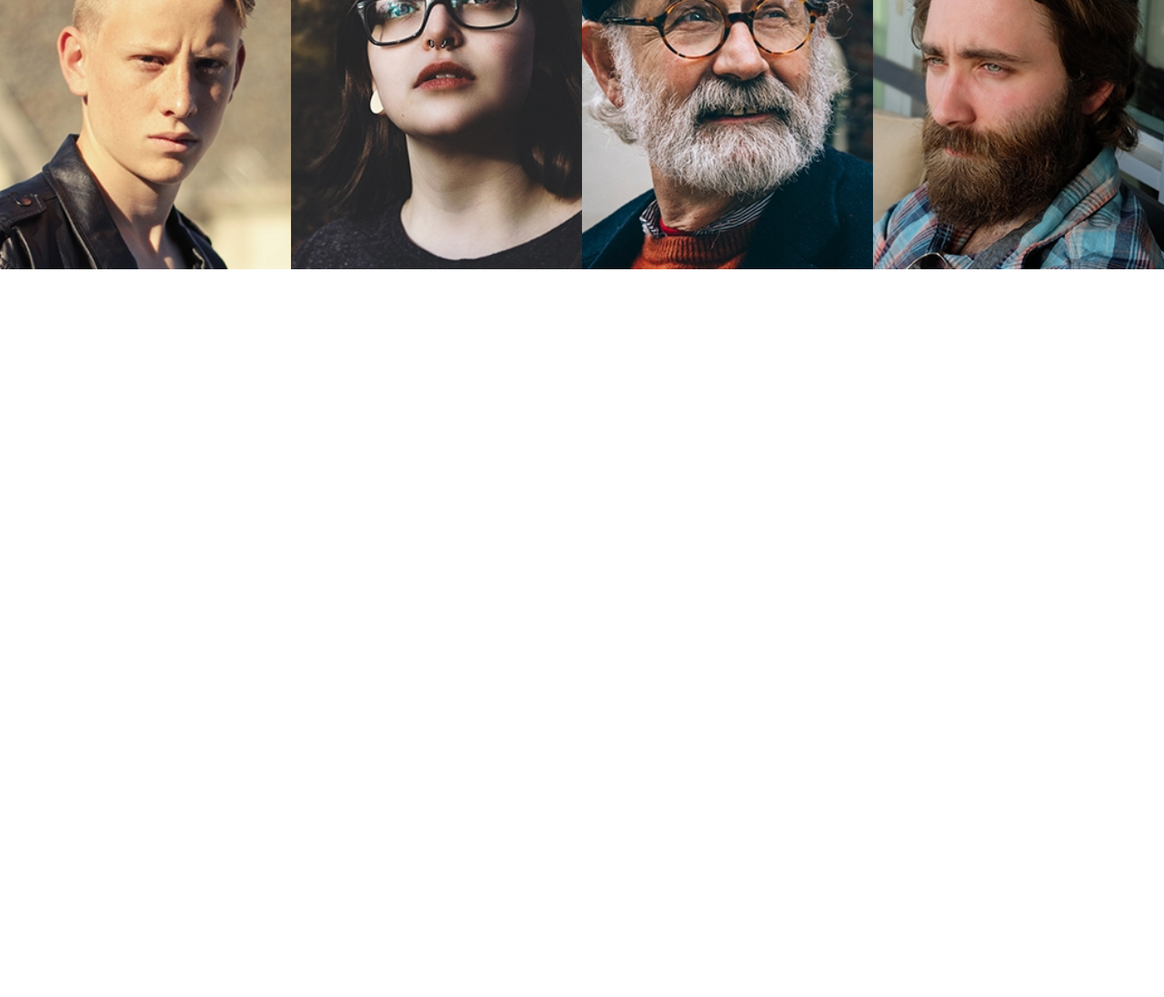
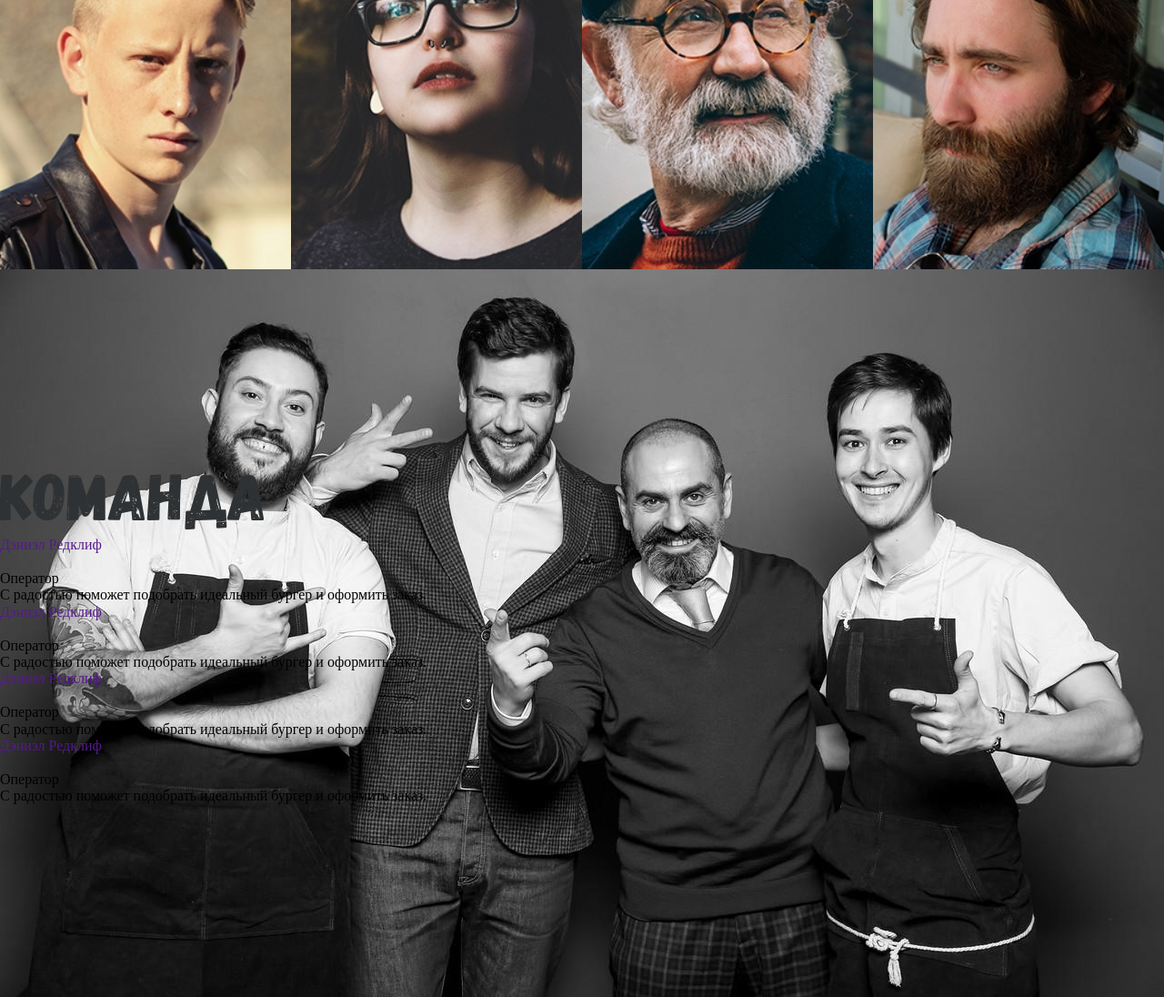
Before and after one commit to Nikkon55/burgers, a plain HTML site: page index.html in a window 1280 px wide. Shown: the part 2104-3200 px from the top of the page at 91% size. Before the commit the page ends 2404 px from the top, so only its background shows below. Drawn offline with Linux system fonts and the light colour scheme.

Commit message:
section team added

```diff
--- a/index.html
+++ b/index.html
@@ -44,7 +44,7 @@
             <section class="section intro">
                 <div class= "intro__container">
                     <div class="intro__left">
-                        <img src="/src/img/burger-main.png" alt="фото гамбургера" class="intro__img">
+                        <img src="./src/img/burger-main.png" alt="фото гамбургера" class="intro__img">
                     </div>
                     <div class="intro__right">
                         <div class="tagline">
@@ -209,5 +209,54 @@
             </li>
         </ul>
     </div>
+    <div class="wrapper wrapper--team">
+        <section class="section team">
+            <div class="team__wrapper">
+                <h2 class="headline team__headline">Команда</h2>
+                <ul class="team-accordion">
+                    <li class="team-accordion__item">
+                        <a href="" class="team-accordion__link">Дэниэл Редклиф</a>
+                        <div class="team-accordion__details">
+                            <img src="" alt="" class="team-accordion__photo">
+                            <div class="team-accordion__desc">
+                                <div class="team-accordion__position">Оператор</div>
+                                <div class="team-accordion__text">С радостью поможет подобрать идеальный бургер и оформить заказ.</div>
+                            </div>
+                        </div>
+                    </li>
+                    <li class="team-accordion__item">
+                            <a href="" class="team-accordion__link">Дэниэл Редклиф</a>
+                            <div class="team-accordion__details">
+                                <img src="" alt="" class="team-accordion__photo">
+                                <div class="team-accordion__desc">
+                                    <div class="team-accordion__position">Оператор</div>
+                                    <div class="team-accordion__text">С радостью поможет подобрать идеальный бургер и оформить заказ.</div>
+                                </div>
+                            </div>
+                    </li>
+                    <li class="team-accordion__item">
+                            <a href="" class="team-accordion__link">Дэниэл Редклиф</a>
+                            <div class="team-accordion__details">
+                                <img src="" alt="" class="team-accordion__photo">
+                                <div class="team-accordion__desc">
+                                    <div class="team-accordion__position">Оператор</div>
+                                    <div class="team-accordion__text">С радостью поможет подобрать идеальный бургер и оформить заказ.</div>
+                                </div>
+                            </div>
+                    </li>
+                    <li class="team-accordion__item">
+                            <a href="" class="team-accordion__link">Дэниэл Редклиф</a>
+                            <div class="team-accordion__details">
+                                <img src="" alt="" class="team-accordion__photo">
+                                <div class="team-accordion__desc">
+                                    <div class="team-accordion__position">Оператор</div>
+                                    <div class="team-accordion__text">С радостью поможет подобрать идеальный бургер и оформить заказ.</div>
+                                </div>
+                            </div>
+                    </li>
+                </ul>
+            </div>
+        </section>
+    </div>
 </body>
 </html>
--- /dev/null
+++ b/src/css/blocks/team.scss
@@ -0,0 +1,11 @@
+.team {
+    width: 100%;
+    height: 100%;
+    background-image: url(../../img/team/team.jpg);
+    background-repeat: no-repeat;
+    background-size: cover;
+    position: relative;
+}
+.team__wrapper {
+    position: absolute;
+}
--- a/src/css/main.scss
+++ b/src/css/main.scss
@@ -13,6 +13,7 @@
 @import url(../css/blocks/fixed-menu.css);
 @import url(../css/blocks/about-us.css);
 @import url(../css/blocks/reviews.css);
+@import url(../css/blocks/team.css);
 
 $white: #fff;
 $yellow: #f9b43b;
```
Also changed, not shown: src/css/blocks/team.css (added), src/css/main.css, src/img/team/member.jpg (added), src/img/team/team.jpg (added).
